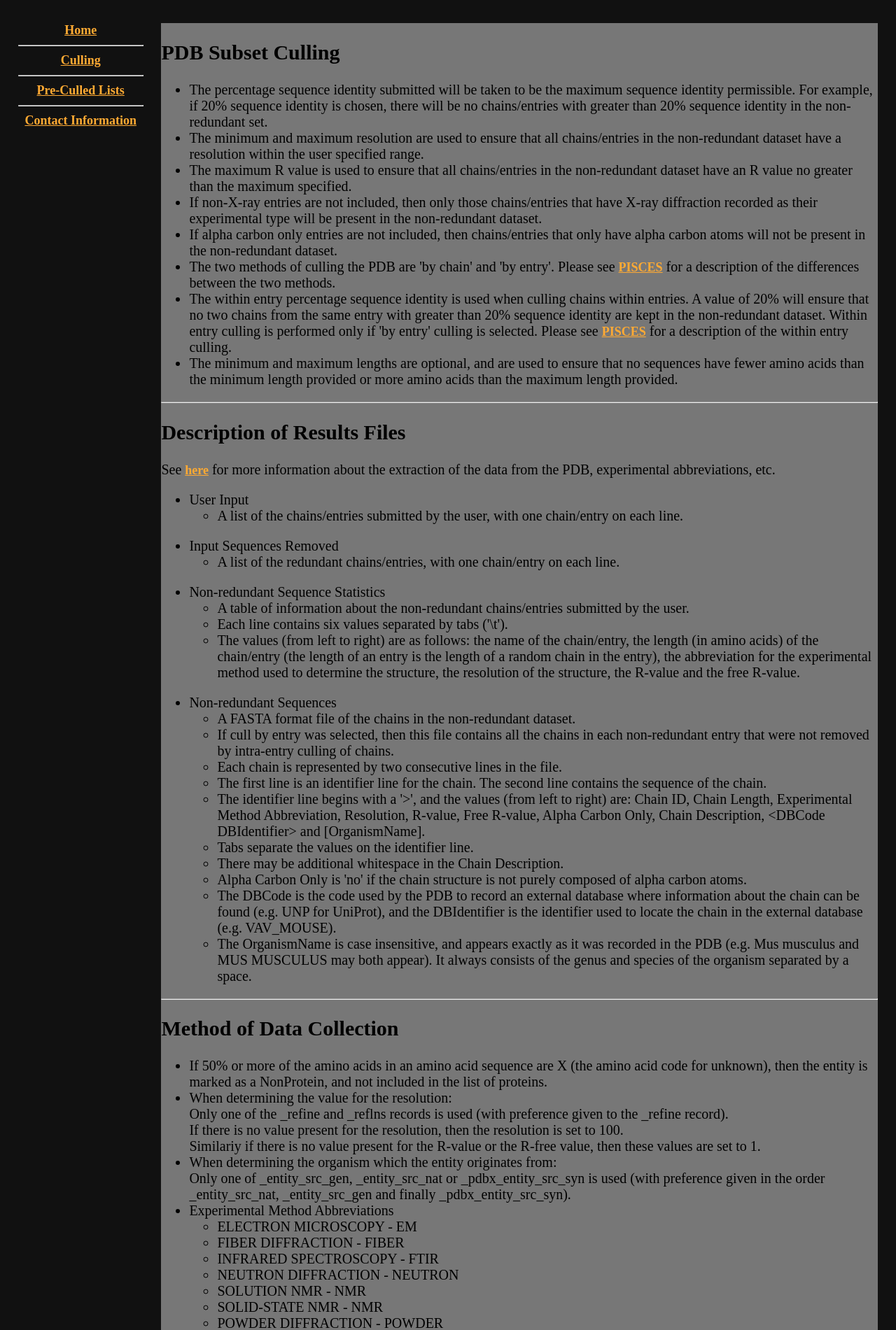
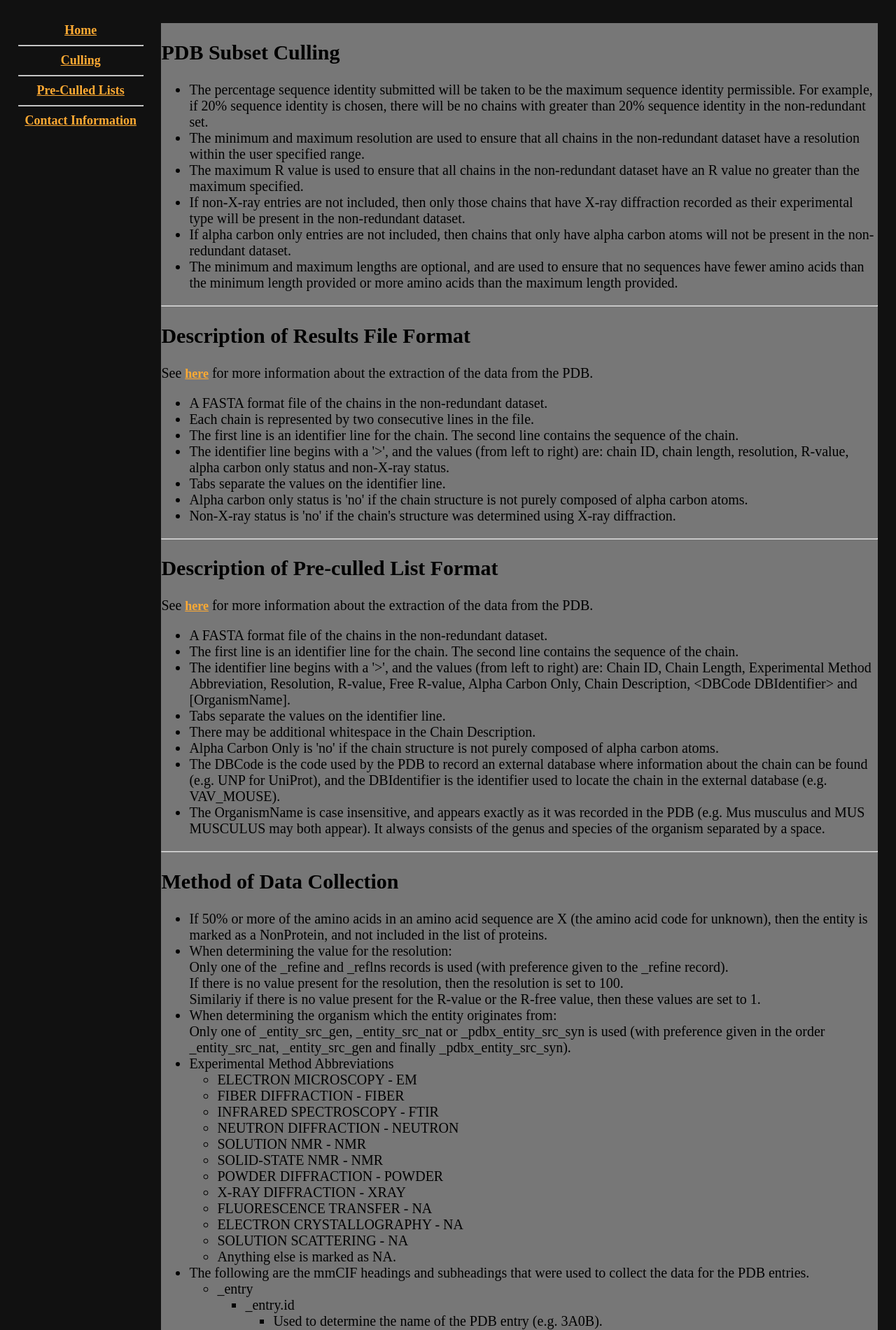
Before and after one commit to SimonCB765/LeafGAE, a Flask app: page /help in a window 1280 px wide. Shown: the top 1901 px of the page at 70% size. Run offline with Flask 2, Linux system fonts and the light colour scheme.

Commit message:
Minor updates to the pages

```diff
--- a/templates/help.html
+++ b/templates/help.html
@@ -22,36 +22,24 @@
 				<ul>
 					<li>
 						The percentage sequence identity submitted will be taken to be the maximum sequence identity permissible.
-					For example, if 20% sequence identity is chosen, there will be no chains/entries with greater than 20%
+						For example, if 20% sequence identity is chosen, there will be no chains with greater than 20%
 						sequence identity in the non-redundant set.
 					</li>
 					<li>
-					The minimum and maximum resolution are used to ensure that all chains/entries in the non-redundant dataset
+						The minimum and maximum resolution are used to ensure that all chains in the non-redundant dataset
 						have a resolution within the user specified range.
 					</li>
 					<li>
-					The maximum R value is used to ensure that all chains/entries in the non-redundant dataset have an R value
+						The maximum R value is used to ensure that all chains in the non-redundant dataset have an R value
 						no greater than the maximum specified.
 					</li>
 					<li>
-					If non-X-ray entries are not included, then only those chains/entries that have X-ray diffraction recorded
+						If non-X-ray entries are not included, then only those chains that have X-ray diffraction recorded
 						as their experimental type will be present in the non-redundant dataset.
 					</li>
 					<li>
-					If alpha carbon only entries are not included, then chains/entries that only have alpha carbon atoms will
+						If alpha carbon only entries are not included, then chains that only have alpha carbon atoms will
 						not be present in the non-redundant dataset.
-				</li>
-				<li>
-					The two methods of culling the PDB are 'by chain' and 'by entry'. Please see
-					<a href="http://www.ncbi.nlm.nih.gov/pmc/articles/PMC1160163/">PISCES</a> for a description of the
-					differences between the two methods.
-				</li>
-				<li>
-					The within entry percentage sequence identity is used when culling chains within entries. A value of 20%
-					will ensure that no two chains from the same entry with greater than 20% sequence identity are kept in
-					the non-redundant dataset. Within entry culling is performed only if 'by entry' culling is selected.
-					Please see <a href="http://www.ncbi.nlm.nih.gov/pmc/articles/PMC1160163/">PISCES</a> for a description
-					of the within entry culling.
 					</li>
 					<li>
 						The minimum and maximum lengths are optional, and are used to ensure that no sequences have fewer amino
@@ -61,41 +49,29 @@
 			</p>
 			<hr>
 			<a name="ResultsDescription"></a>
-		<h2>Description of Results Files</h2>
+			<h2>Description of Results File Format</h2>
 			<p>
-			See <b><a href="{{ url_for('help') }}#DataCollection">here</a></b> for more information about the extraction of the data from the PDB, experimental abbreviations, etc.<br>
-			<ul>
-				<li>
-					User Input<!-- (not present if culling from the whole PDB was performed)-->
-					<ul><li>A list of the chains/entries submitted by the user, with one chain/entry on each line.</li></ul>
-				</li>
-			</ul>
-			<ul>
-				<li>
-					Input Sequences Removed
-					<ul><li>A list of the redundant chains/entries, with one chain/entry on each line.</li></ul>
-				</li>
-			</ul>
-			<ul>
-				<li>
-					Non-redundant Sequence Statistics
-					<ul>
-						<li>A table of information about the non-redundant chains/entries submitted by the user.</li>
-						<li>Each line contains six values separated by tabs ('\t').</li>
-						<li>
-							The values (from left to right) are as follows: the name of the chain/entry, the length (in amino acids) of the chain/entry (the length of an entry is the length of a random chain in the entry),
-							the abbreviation for the experimental method used to determine the structure, the resolution of the structure, the R-value and the free R-value.
-						</li>
-					</ul>
-				</li>
-			</ul>
-			<ul>
-				<li>
-					Non-redundant Sequences
+				See <b><a href="{{ url_for('help') }}#DataCollection">here</a></b> for more information about the extraction of the data from the PDB.<br>
 				<ul>
 					<li>A FASTA format file of the chains in the non-redundant dataset.</li>
-						<li>If cull by entry was selected, then this file contains all the chains in each non-redundant entry that were not removed by intra-entry culling of chains.</li>
 					<li>Each chain is represented by two consecutive lines in the file.</li>
+					<li>The first line is an identifier line for the chain. The second line contains the sequence of the chain.</li>
+					<li>
+						The identifier line begins with a '>', and the values (from left to right) are: chain ID, chain length, resolution, R-value,
+						alpha carbon only status and non-X-ray status.
+					</li>
+					<li>Tabs separate the values on the identifier line.</li>
+					<li>Alpha carbon only status is 'no' if the chain structure is not purely composed of alpha carbon atoms.</li>
+					<li>Non-X-ray status is 'no' if the chain's structure was determined using X-ray diffraction.</li>
+				</ul>
+			</p>
+			<hr>
+			<a name="PreculledDescription"></a>
+			<h2>Description of Pre-culled List Format</h2>
+			<p>
+				See <b><a href="{{ url_for('help') }}#DataCollection">here</a></b> for more information about the extraction of the data from the PDB.<br>
+				<ul>
+					<li>A FASTA format file of the chains in the non-redundant dataset.</li>
 					<li>The first line is an identifier line for the chain. The second line contains the sequence of the chain.</li>
 					<li>
 						The identifier line begins with a '>', and the values (from left to right) are: Chain ID,
@@ -111,8 +87,6 @@
 					<li>
 						The OrganismName is case insensitive, and appears exactly as it was recorded in the PDB (e.g. Mus musculus and MUS MUSCULUS may both appear). It always
 						consists of the genus and species of the organism separated by a space.
-						</li>
-					</ul>
 					</li>
 				</ul>
 			</p>
@@ -398,11 +372,5 @@
 				</ul>
 			</p>
 		</div>
-
-	<div id="footer">
-		<p>Last updated <!-- #BeginDate format:Am1 -->January 16, 2014<!-- #EndDate -->.</p>
-	</div>
-
 	</body>
-
 </html>
--- a/templates/home.html
+++ b/templates/home.html
@@ -39,8 +39,5 @@
 			</p>
 			<p align="center"><br>Manchester Institute of Biotechnology<br>131 Princess Street<br>Manchester<br>M1 7DN</p>
 		</div>
-		<div id="footer">
-			<p>Last updated <!-- #BeginDate format:Am1 -->January 12, 2014<!-- #EndDate -->.</p>
-		</div>
 	</body>
 </html>
```
Also changed, not shown: templates/contacts.html (+2 -5 lines), templates/culling.html (+11 -45 lines), templates/downloads.html (+6 -13 lines). Lines whose indentation alone changed are shown as unchanged.
